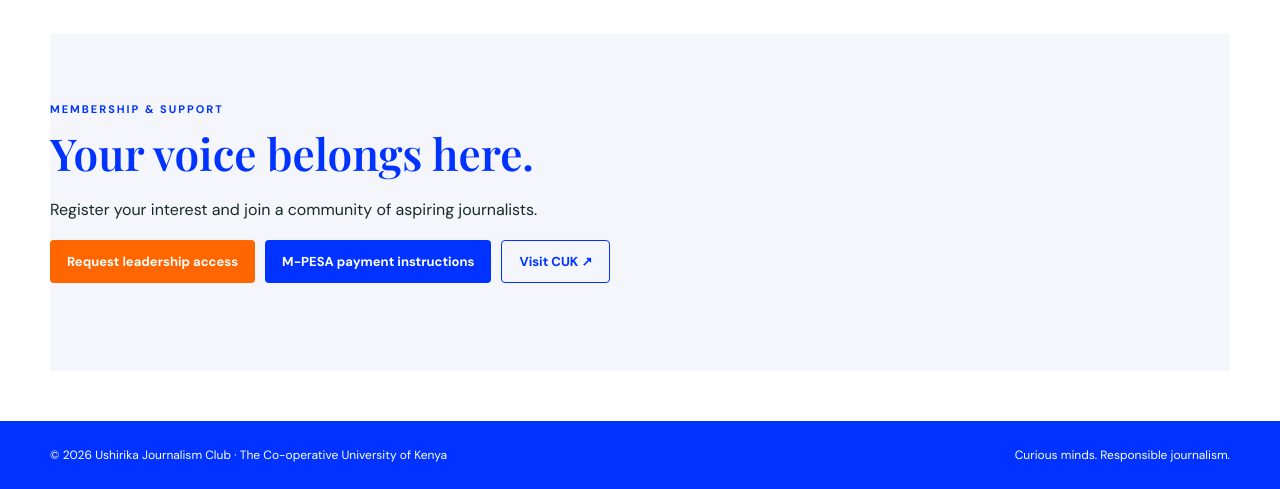
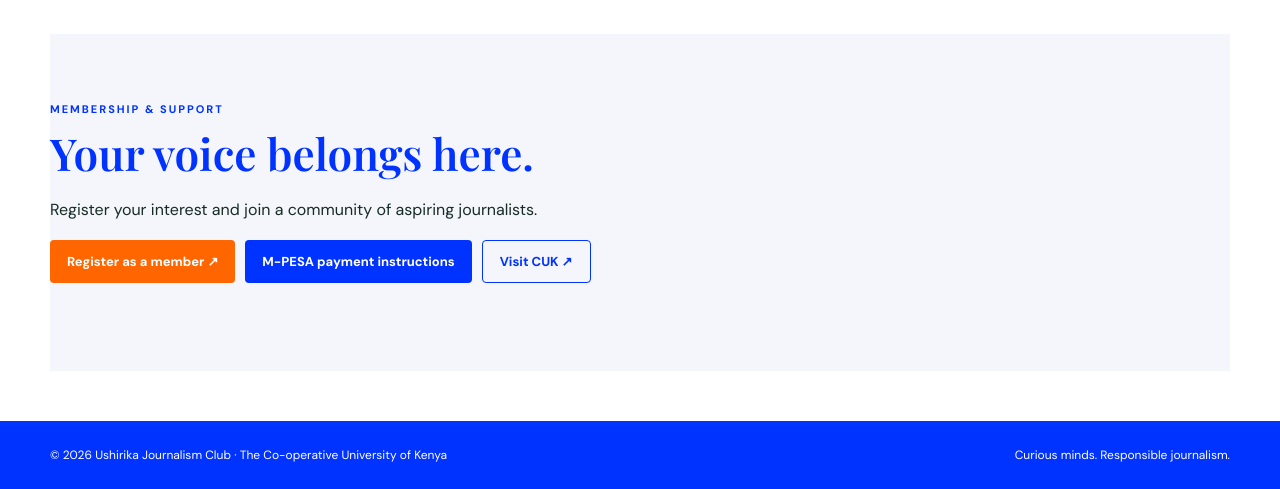
Before and after one commit to johnnychess43/ushirika-journalism-club, a Flask app: page / in a window 1280 px wide. Shown: the part 3449-3938 px from the top of the page. Run offline with Flask 3, Linux system fonts and the light colour scheme; data that the repository does not hold is empty; some libraries are stand-ins or nearby versions.

Commit message:
Replace leadership registration link with member form

```diff
--- a/templates/home.html
+++ b/templates/home.html
@@ -11,5 +11,5 @@
 <section class="section soft"><div class="eyebrow">Coming up</div><h2 class="section-title">Club news &amp; events.</h2><div class="grid">{% for event in events %}<article class="card"><span class="pill">EVENT</span><h3>{{ event.title }}</h3><p>{{ event.description }}</p><p class="meta">{% if event.event_date %}{{ event.event_date.strftime('%d %b %Y, %H:%M') }} · {% endif %}{{ event.venue or 'Venue to be announced' }}</p>{% if event.fee %}<p><strong>Fee: KSh {{ event.fee }}</strong></p>{% endif %}</article>{% else %}<div class="empty">No events have been posted yet.</div>{% endfor %}</div><div class="actions"><a class="btn blue" href="{{ url_for('events') }}">All news &amp; events</a><a class="btn" href="{{ url_for('forums') }}">Visit club forum</a></div></section>
 <section class="section"><div class="eyebrow">From the field</div><h2 class="section-title">Gallery</h2><div class="grid">{% for photo in photos %}<article class="card"><img src="{{ url_for('gallery_image', photo_id=photo.id) }}" alt="{{ photo.caption }}" style="width:100%;height:210px;object-fit:cover;border-radius:4px"><h3>{{ photo.caption }}</h3></article>{% else %}<div class="empty">The club's photo gallery will appear here when images are uploaded.</div>{% endfor %}</div><div class="actions"><a class="btn blue" href="{{ url_for('gallery') }}">View gallery</a></div></section>
 <section class="section"><div class="eyebrow">Stay connected</div><h2 class="section-title">Follow Ushirika.</h2><div class="actions">{% if site_setting('social_instagram') %}<a class="btn blue" href="{{ site_setting('social_instagram') }}" target="_blank" rel="noopener">Instagram ↗</a>{% endif %}{% if site_setting('social_facebook') %}<a class="btn blue" href="{{ site_setting('social_facebook') }}" target="_blank" rel="noopener">Facebook ↗</a>{% endif %}{% if site_setting('social_tiktok') %}<a class="btn blue" href="{{ site_setting('social_tiktok') }}" target="_blank" rel="noopener">TikTok ↗</a>{% endif %}{% if site_setting('social_youtube') %}<a class="btn blue" href="{{ site_setting('social_youtube') }}" target="_blank" rel="noopener">YouTube ↗</a>{% endif %}{% if site_setting('contact_email') %}<a class="btn" href="mailto:{{ site_setting('contact_email') }}">Email the club ↗</a>{% endif %}{% if not site_setting('social_instagram') and not site_setting('social_facebook') and not site_setting('social_tiktok') and not site_setting('social_youtube') %}<p class="meta">Official social links will appear here when the Communication Manager adds them.</p>{% endif %}</div></section>
-<section class="section soft"><div class="eyebrow">Membership &amp; support</div><h2 class="section-title">Your voice belongs here.</h2><p>Register your interest and join a community of aspiring journalists.</p><div class="actions"><a class="btn" href="{{ url_for('register') }}">Request leadership access</a><a class="btn blue" href="{{ url_for('payment') }}">M-PESA payment instructions</a><a class="btn outline" style="color:var(--blue)" href="https://cuk.ac.ke/" target="_blank" rel="noopener">Visit CUK ↗</a></div></section>
+<section class="section soft"><div class="eyebrow">Membership &amp; support</div><h2 class="section-title">Your voice belongs here.</h2><p>Register your interest and join a community of aspiring journalists.</p><div class="actions"><a class="btn" href="https://docs.google.com/forms/d/e/1FAIpQLSc3m2PFhIi9WA0-ftQU53tfVNd1hSU2qi0l-cvgP8YKUAnj-w/viewform" target="_blank" rel="noopener noreferrer">Register as a member ↗</a><a class="btn blue" href="{{ url_for('payment') }}">M-PESA payment instructions</a><a class="btn outline" style="color:var(--blue)" href="https://cuk.ac.ke/" target="_blank" rel="noopener">Visit CUK ↗</a></div></section>
 {% endblock %}
```
